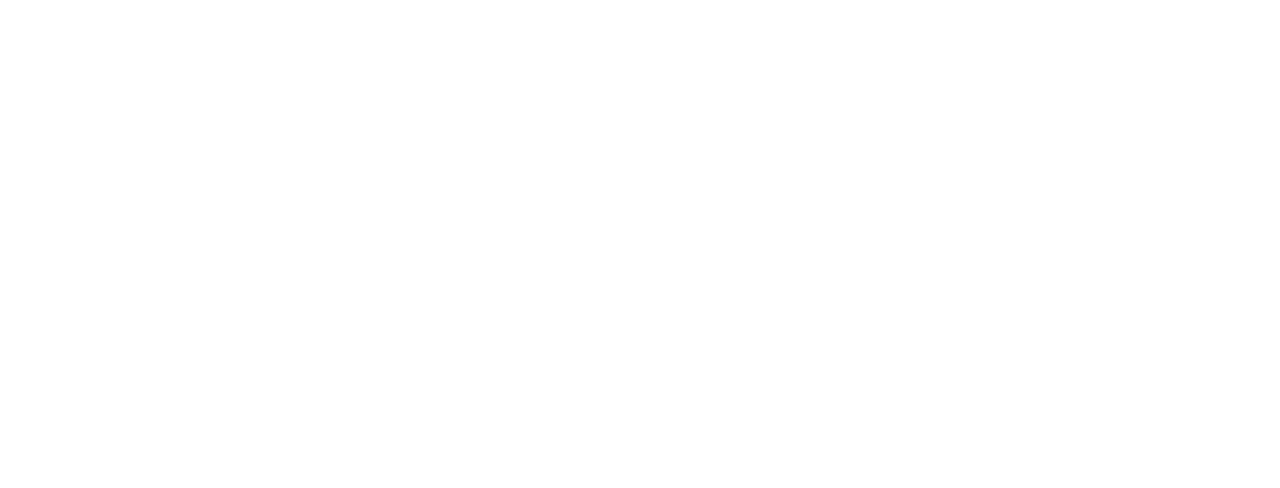
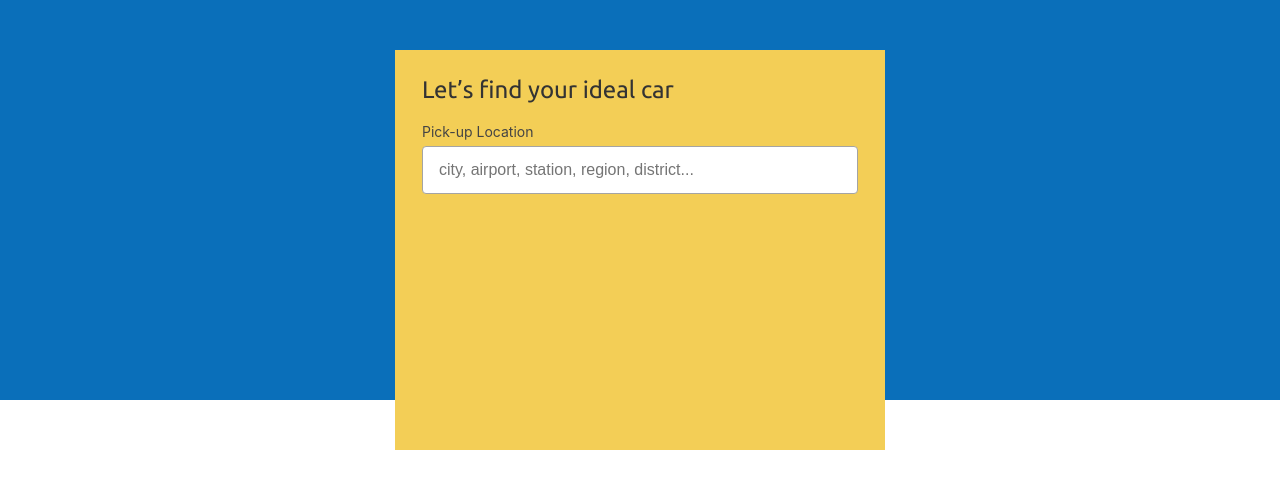
Before and after one commit to natalia-scr/rentalcars-search, a React (Create React App) app: page / in a window 1280 px wide. Shown: the top 488 px of the page. Built offline with nearby package versions, Linux system fonts and the light colour scheme.

Commit message:
Add app main markup and styles

```diff
--- a/src/App.js
+++ b/src/App.js
@@ -4,9 +4,37 @@ import './App.scss';
 function App() {
   return (
     <div className="main">
-
+      <div className="hero-background"></div>
+        <div className="searchbox-wrapper">
+          <SearchBox />
+        </div>
     </div>
   );
 }
 
+
+const SearchBox = () => {
+
+  return (
+    <div className="searchbox">
+      <h2 className="searchbox__title">Let’s find your ideal car</h2>
+      <form className="searchbox__form">
+        <label htmlFor="searchbox-input" className="searchbox__label">Pick-up Location</label>
+        <input type="text"
+              name="searchbox-input"
+              id="searchbox-input"
+              className="searchbox__input"
+              value=""
+              onChange={()=>{}}
+              placeholder="city, airport, station, region, district..."
+              aria-required="true"/>
+        <div className="search-results">
+
+        </div>
+      </form>
+
+    </div>
+  )
+}
+
 export default App;
--- a/src/App.scss
+++ b/src/App.scss
@@ -0,0 +1,82 @@
+$header-background: #0a6fba;
+$searchbox-background: #f3ce56;
+
+*,
+*::after,
+*::before {
+  box-sizing: border-box;
+}
+
+html {
+  -webkit-font-smoothing: antialiased;
+  color: #333;
+  line-height: 1.25;
+  font-family: Open Sans,Segoe UI,Tahoma,sans-serif;
+}
+
+.hero-background {
+  background-color: $header-background;
+  display: flex;
+  flex-flow: row wrap;
+  list-style: none;
+  margin-left: -8px;
+  margin-right: 0;
+  padding-right: 0;
+  text-align: left;
+  padding-bottom: 400px;
+}
+
+.searchbox-wrapper {
+  background-color: $searchbox-background;
+  justify-content: center;
+  flex-flow: row wrap;
+  display: flex;
+  height: 400px;
+  margin-top: -350px;
+}
+
+.searchbox {
+  flex-basis: 92%;
+
+  &__title {
+    font-family: Ubuntu,Open Sans,Segoe UI,Tahoma,sans-serif;
+    font-weight: 500;
+    line-height: 1.5rem;
+  }
+  &__label {
+    font-size: 14px;
+    line-height: 1.25rem;
+    display: block;
+    padding: 0 0 4px;
+    color: #444;
+  }
+  &__input {
+    width: 100%;
+    height: 48px;
+    border-color: #c8ae5b;
+    border: 1px solid #a4a4a4;
+    border-radius: 4px;
+    font-size: 1rem;
+    min-width: 49px;
+    padding: 8px 16px;
+  }
+}
+
+.search-results {
+  position: absolute;
+  z-index: 10;
+  overflow: hidden;
+  background: #fff;
+  border-radius: 4px;
+  display: flex;
+  flex-direction: column;
+}
+
+@media (min-width: 768px) {
+  .searchbox-wrapper {
+    width: 490px;
+    padding: 8px;
+    margin-left: auto;
+    margin-right: auto;
+  }
+}
```
Also changed, not shown: 2 other files (tests, documents, lock files or other folders).
